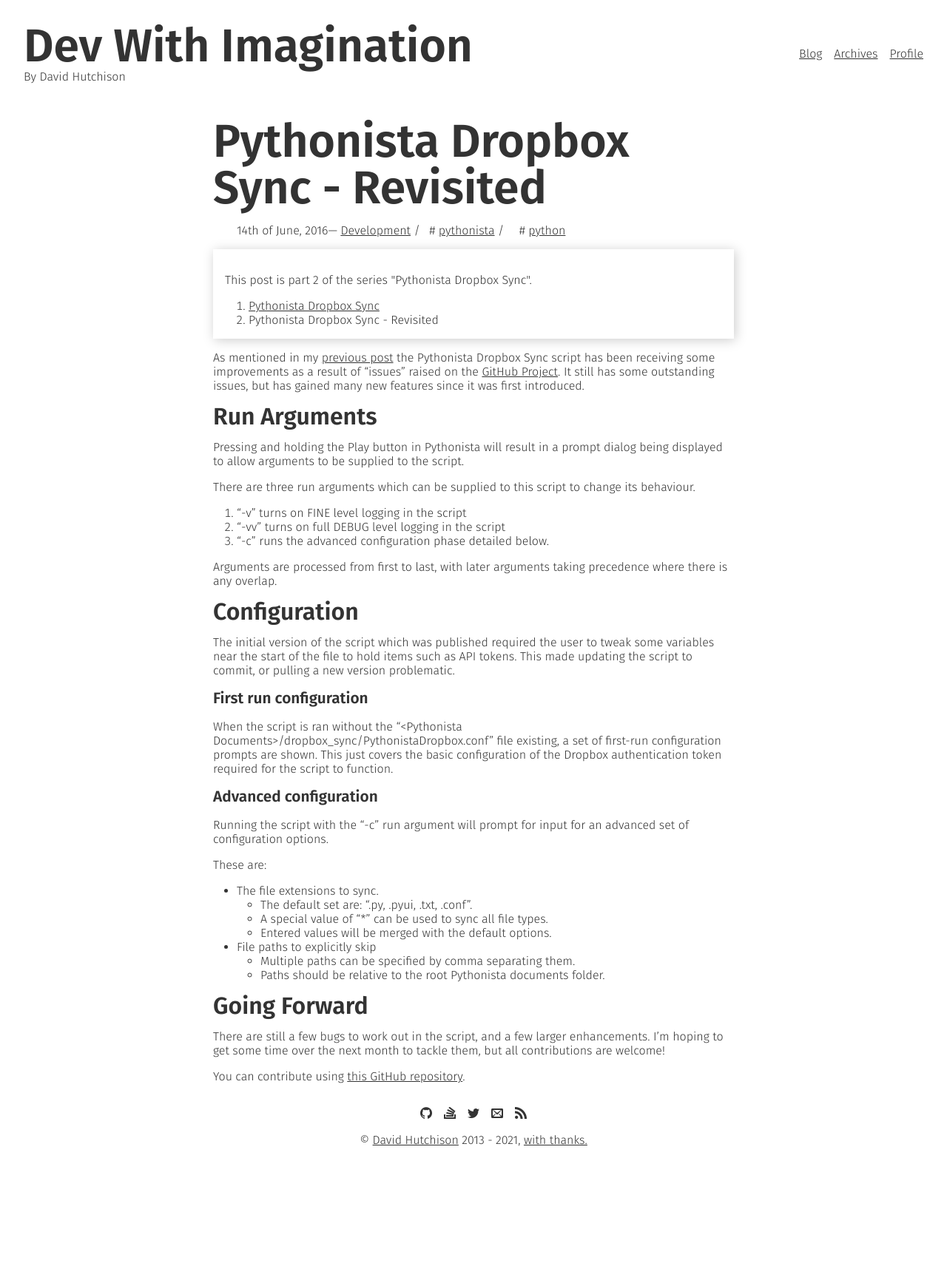
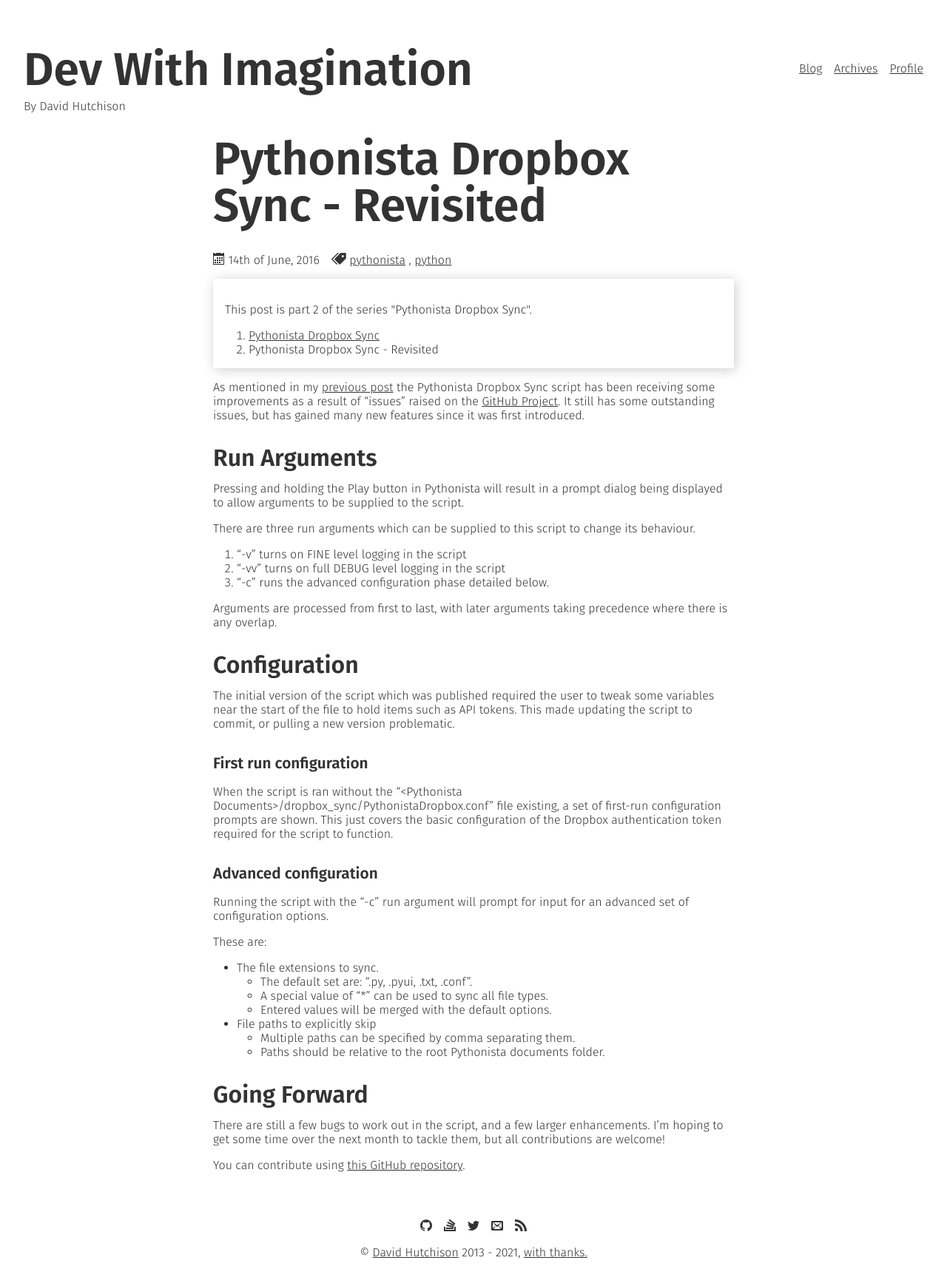
Before and after one commit to dhutchison/dhutchison.github.io, a Jekyll site: the page built from _posts/2016-06-14-pythonista-dropbox-sync-revisited.markdown, in a window 1280 px wide. Shown: the whole page at 74% size. Built offline with Jekyll 4.4.1, drawn with Linux system fonts in a browser that asks for light colours; some web fonts are replaced; before the commit the page ends 1567 px from its top, so only the background shows below that.

Commit message:
commit of in-process archive work before adding css variables

```diff
--- a/_includes/post_tag_list.html
+++ /dev/null
@@ -1,22 +0,0 @@
-{% comment %}
-	Inline tag list for posts
-	Modified to fit needs of site.
-
-	Author: Sebastian Teumert (<http://www.teumert.net>, <http://www.github.com/NetzwergX>)
-	Licensed under the MIT license (see LICENSE file).
-
-	This tag list can be used to display the tags with which this post was tagged.
-
-	For more Jekyll widgets, see <http://www.github.com/NetzwergX/jekyll-template-toolkit>.
-{% endcomment %}
-{% if page.tags.size > 0 %}
-	<div><h4 class="tagListTitle">Tagged with: </h4>
-		<ul class="grouping-list">
-		{% for tag in page.tags %}
-			<li class="tag">
-			    <a href="/archives/tags/#{{ tag | downcase | cgi_escape }}">{{ tag }}</a>
-			</li>
-		{% endfor %}
-		</ul>
-	</div>
-{% endif %}
--- /dev/null
+++ b/_includes/post_tags.html
@@ -0,0 +1,15 @@
+{% comment %}
+	Inline category & tag list for posts
+{% endcomment %}
+{% if page.tags.size > 0 %}
+	<div class="post-grouping">
+        <span class="fa icon-price-tags fa-lg fa-fw"></span>
+		<ul class="groupingList">
+            {% for tag in page.tags %}
+                <li class="tag">
+                    <a href="/archives/tags/#{{ tag | downcase | cgi_escape }}">{{ tag }}</a>
+                </li>
+		    {% endfor %}
+		</ul>
+    </div>
+{% endif %}
--- a/_layouts/post.html
+++ b/_layouts/post.html
@@ -17,6 +17,7 @@ post: true
 			{% if page.date %}
 			<div class="post-date">
 				<p class="meta">
+					<span class="icon-calendar"></span>
 					<time datetime="{{ page.date | date_to_xmlschema }}" itemprop="datePublished" data-updated="true" title="{{ page.date | date_to_string }}">
 						{% assign d = page.date | date: "%-d"  %}
 						{% case d %}
@@ -28,7 +29,7 @@ post: true
 				</p>
 			</div>
 			{% endif%}
-			{% include post_categories_and_tags.html %}
+			{% include post_tags.html %}
 		</div>
 	</header>
 	{% if page.series %}
@@ -62,13 +63,6 @@ post: true
 		{% endif %}
 	</section>
 	<footer class="post-footer">
-	    <!-- <section class="footer-top">
-    	    <section class="post-org">
-    	    	{% include post_tag_list.html %}
-    		</section>
-    		<div class="clear"></div>
-    	</section> -->
-
     	{% if page.comments %}
     		<div id="disqus_thread"></div>
 		    <script src="//devwithimagination.disqus.com/embed.js" async></script>
--- a/_sass/_archiveStyle.scss
+++ b/_sass/_archiveStyle.scss
@@ -9,10 +9,10 @@ $archiveLinkColour: #CBB393;
     @extend .post;
 }
 
-.archive-link-wrapper {
-    padding: 0.25rem 0;
-    box-shadow: 2px 2px 15px #ccc;
-}
+// .archive-link-wrapper {
+//     padding: 0.25rem 0;
+//     box-shadow: 2px 2px 15px #ccc;
+// }
 
 .archive-links, .archives .grouping-list {
 
@@ -21,6 +21,11 @@ $archiveLinkColour: #CBB393;
     flex-wrap: wrap;
 
     margin: 1rem 0;
+
+    @include respond-to(handhelds) {
+        justify-content: left;
+        margin: 0;
+    }
 
     li.tag, li.category {
         margin: 0.5rem;
@@ -37,11 +42,7 @@ $archiveLinkColour: #CBB393;
 }
 
 li.tag {
-    &::before {
-        content: '#'
-    }
-
-    margin: 0 0.5rem;
+    margin: 0 0.5rem, 0, 0;
 }
 
 .archive-links {
@@ -53,7 +54,14 @@ li.tag {
 
     li {
         margin: 0 0.5rem;
+
+        @include respond-to(handhelds) {
+            margin-left: 0;
+            margin-right: 1rem;
+        }
     }
+
+
 
     a, a:hover {
         text-decoration: none;
--- a/_sass/_coreStyle.scss
+++ b/_sass/_coreStyle.scss
@@ -24,25 +24,28 @@ body {
     background-color: $mainBackgroundColour;
 	font-family: $contentFonts;
 	font-weight: $contentFontWeight;
+
+    @media (max-width: 1024px) {
+        padding: 0 1em;
+    }
 }
 
 h1 {
     font-size: calc(1.5rem + 3vw);
     line-height: 1em;
-
-    font-family: $titleFonts;
-    font-weight: $titleFontWeight;
 }
 
-h2, h3, h4, h5, h6 {
+h1, h2, h3, h4, h5, h6 {
     font-family: $headerFonts;
     font-weight: $headerFontWeight;
+
+    margin-top: 2rem;
+    margin-bottom: 0.5rem;
 }
 
 h2 {
     font-size: 2rem;
     line-height: 1em;
-    margin-top: 1rem;
 
     @include respond-to(handhelds) {
         font-size: 1.4rem;
@@ -99,15 +102,18 @@ figure > pre, pre.highlight {
 
 .container{
 
-    display: grid;
-    grid-template-rows: auto 1fr auto;
-
     .header {
         display: flex;
         justify-content: space-between;
         align-items: center;
 
         margin: 2rem;
+
+        @include respond-to(handhelds) {
+            flex-direction: column;
+
+            margin: 2rem 0;
+        }
 
         ul {
             list-style-type: none;
@@ -118,7 +124,7 @@ figure > pre, pre.highlight {
             display: flex;
 
             @include respond-to(handhelds) {
-                display: block;
+                margin: 1rem 0;
             }
         }
 
@@ -129,7 +135,7 @@ figure > pre, pre.highlight {
     }
 
     .post-title {
-        margin-bottom: 1rem;
+        margin-bottom: 2rem;
     }
 
     ul.social {
@@ -151,14 +157,19 @@ figure > pre, pre.highlight {
 
     .post-meta {
         display: flex;
-        padding-left: 2rem;
 
         .meta {
             margin: 0;
         }
+
+        .post-date {
+            white-space: nowrap;
+        }
     }
 
     .post-grouping {
+
+        margin-left: 1rem;
 
         ul {
             display: inline;
@@ -172,7 +183,7 @@ figure > pre, pre.highlight {
         }
 
         li::after {
-            content: " / ";
+            content: ",";
         }
 
         li:last-child::after {
@@ -256,7 +267,7 @@ figure > pre, pre.highlight {
 
 .footer {
 
-    padding: 0 0 1em 0;
+    padding: 2rem 0;
     text-align: center;
 
     p {
--- a/_sass/_postStyle.scss
+++ /dev/null
@@ -1,125 +0,0 @@
-@import 'commonStyle';
-/////////////////
-// Post    //////
-/////////////////
-
-.chart-post {
-
-    p {
-        text-align: center;
-    }
-
-}
-
-.post {
-
-    .groupingList {
-        @extend .groupingList;
-        margin: 0;
-    }
-
-    h3, h4 {
-        margin: 1em 0;
-    }
-
-    img {
-        max-width: 100%;
-        display: block;
-        margin-left: auto;
-        margin-right: auto;
-    }
-
-    .box {
-        //TODO: Fix magic numbers
-
-        display: block;
-        background: #fff;
-        padding: 15px 20px 15px 45px;
-        margin: 1em 0;
-        position: relative;
-
-        /*Font*/
-        line-height: 1.2;
-        text-align: justify;
-
-        /*Box Shadow - (Optional)*/
-        -moz-box-shadow: $thinSpacing $thinSpacing 15px #ccc;
-        -webkit-box-shadow: $thinSpacing $thinSpacing 15px #ccc;
-        box-shadow: $thinSpacing $thinSpacing 15px #ccc;
-
-    }
-
-    blockquote {
-        @extend .box;
-
-        /* Borders */
-        border-left: 15px solid $dividerColour;
-        border-right: $thinSpacing solid $dividerColour;
-
-        p {
-            text-align: left;
-        }
-
-
-        &::before, &::after {
-            font-size: 3em;
-            font-weight: bold;
-            color: lighten($mainFontColour, 10%);
-        }
-
-        &::before {
-            /* Unicode for Left Double Quote in the top left */
-            content: "\201C";
-
-            position: absolute;
-            left: 10px;
-            top: 5px;
-        }
-
-        &::after {
-            /* Unicode for Left Double Quote in the bottom right */
-            content: "\201D";
-
-            position: absolute;
-            right: 10px;
-            bottom: 5px;
-        }
-    }
-
-    .post-series, .toc-container {
-        @extend .box;
-    }
-
-    .post-series {
-        margin: $verticalSpacing $horizontalSpacing;
-    }
-
-    // .post-content, footer, aside.post-series {
-    //     @include sitePadding();
-    // }
-
-    ul, ol {
-        margin-left: 1.35em;
-    }
-}
-
-.post-meta {
-    display: flex;
-
-    .post-date {
-        margin-right: 1em;
-    }
-
-    .post-category li.category {
-        margin-top: 0;
-    }
-
-}
-
-.post-heading {
-    @extend .heading;
-}
-
-.post-org {
-    display: inline-block;
-}
--- a/_sass/_tagStyle.scss
+++ /dev/null
@@ -1,48 +0,0 @@
-@import 'commonStyle';
-/////////////////
-// Tags    //////
-/////////////////
-
-.groupingList {
-  margin: 1em 0 0 0;
-
-  position: relative;
-  padding: 0;
-  list-style: none;
-  transform: translateY(-50%);
-  top: 50%;
-
-  li {
-    display: inline-block;
-    padding-left: 0;
-
-    margin: 0.5em 0.5em 0 0;
-
-    border-radius: 4px;
-
-    a {
-      text-decoration: none;
-
-      padding: 3px 3px;
-      margin: $thinSpacing;
-
-      font-size: 0.8em;
-
-      color: $headerFontColour;
-    }
-  }
-
-  li.category {
-    background-color: $categoryTagColour;
-  }
-
-  li.tag {
-    background-color: $tagColour;
-  }
-
-  li.category, li.tag {
-    a:hover {
-    	background: darken($headerFontColour, 50%);
-    }
-  }
-}
--- a/_sass/_vars.scss
+++ b/_sass/_vars.scss
@@ -30,9 +30,6 @@ $mqTablet: "only screen and (min-width : 768px) and (max-width : 1024px) ";
 
 
 /* Font setup */
-$titleFonts: 'Fira Sans', arial, sans-serif;
-$titleFontWeight: 600;
-
 $headerFonts: 'Fira Sans', arial, sans-serif;
 $headerFontWeight: 600;
 
--- a/css/main.scss
+++ b/css/main.scss
@@ -11,7 +11,5 @@
 @import "tableStyle";
 @import "syntax";
 // @import "chartStyle";
-// @import "tagStyle";
-// @import "postStyle";
 @import "archiveStyle";
 @import "404Style";
```
Also changed, not shown: _includes/post_category_list.html (deleted, +0 -13 lines), _includes/post_preview.html (+3 -4 lines).
